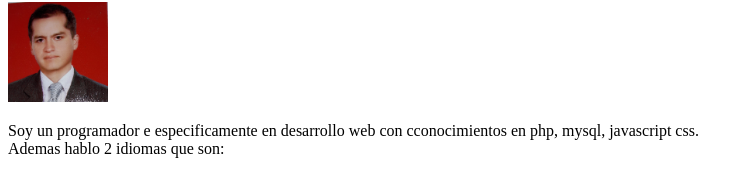
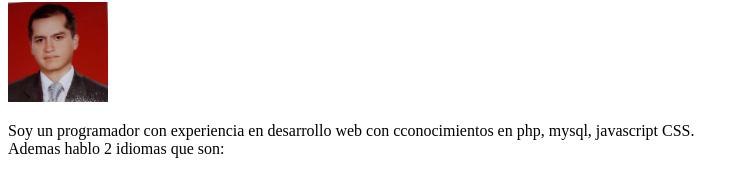
Before and after one commit to ewill15/web_design, a plain HTML site: page index.html in a window 1280 px wide. Shown: the part 409-580 px from the top of the page, without its empty margins (0-753 px from the left). Drawn offline with Linux system fonts and the light colour scheme.

Commit message:
modificacion de descripcion

```diff
--- a/index.html
+++ b/index.html
@@ -40,7 +40,7 @@
 	<img src="img/personal.jpg" alt="Foto Personal" width="100" height="100">
 
 	<p>
-		Soy un programador e especificamente en desarrollo web con cconocimientos en php, mysql, javascript css.<br>
+		Soy un programador con experiencia en desarrollo web con cconocimientos en php, mysql, javascript CSS.<br>
 		Ademas hablo 2 idiomas que son:
 		<ul>
 			<li>Español</li>
```
